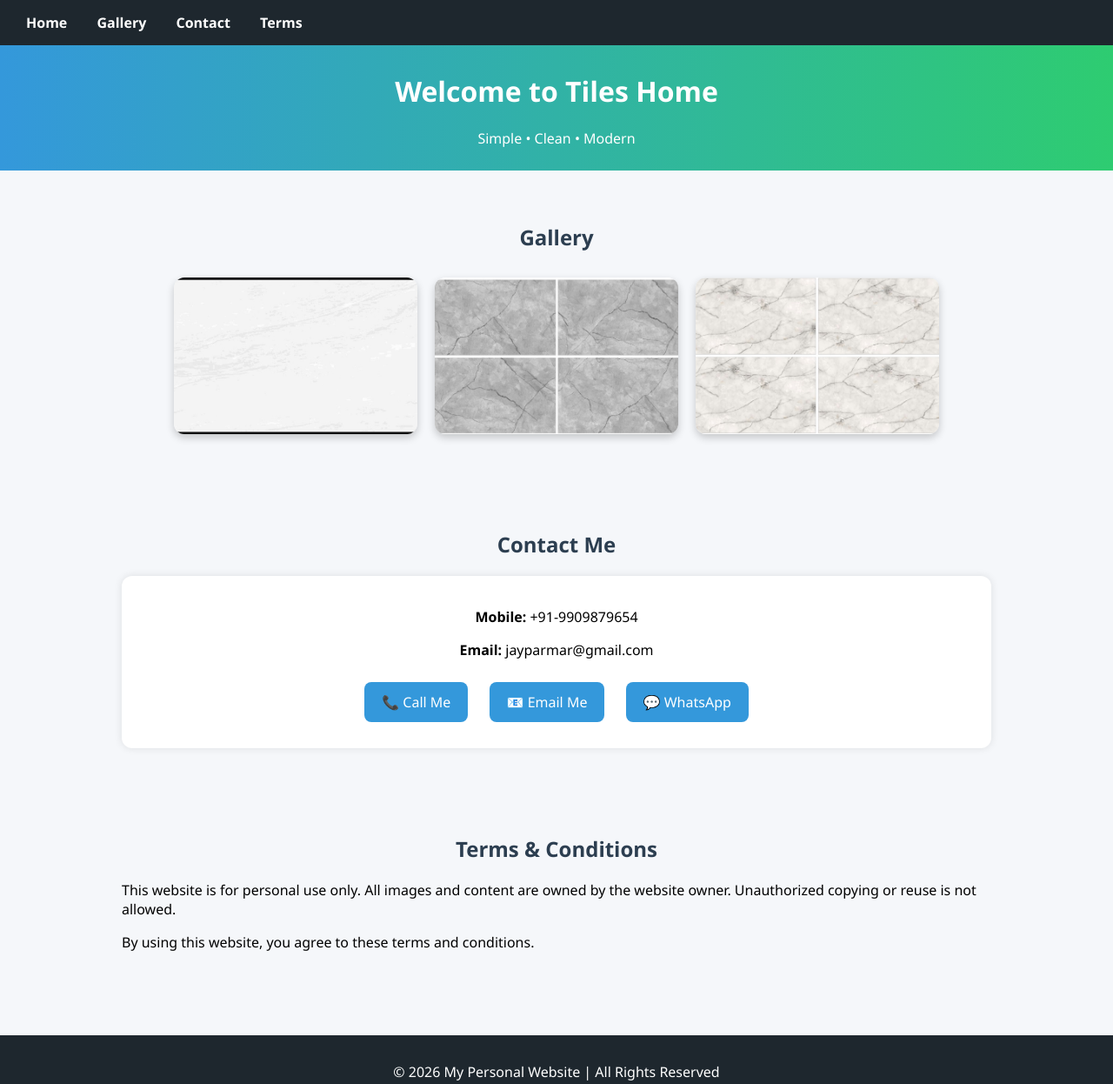
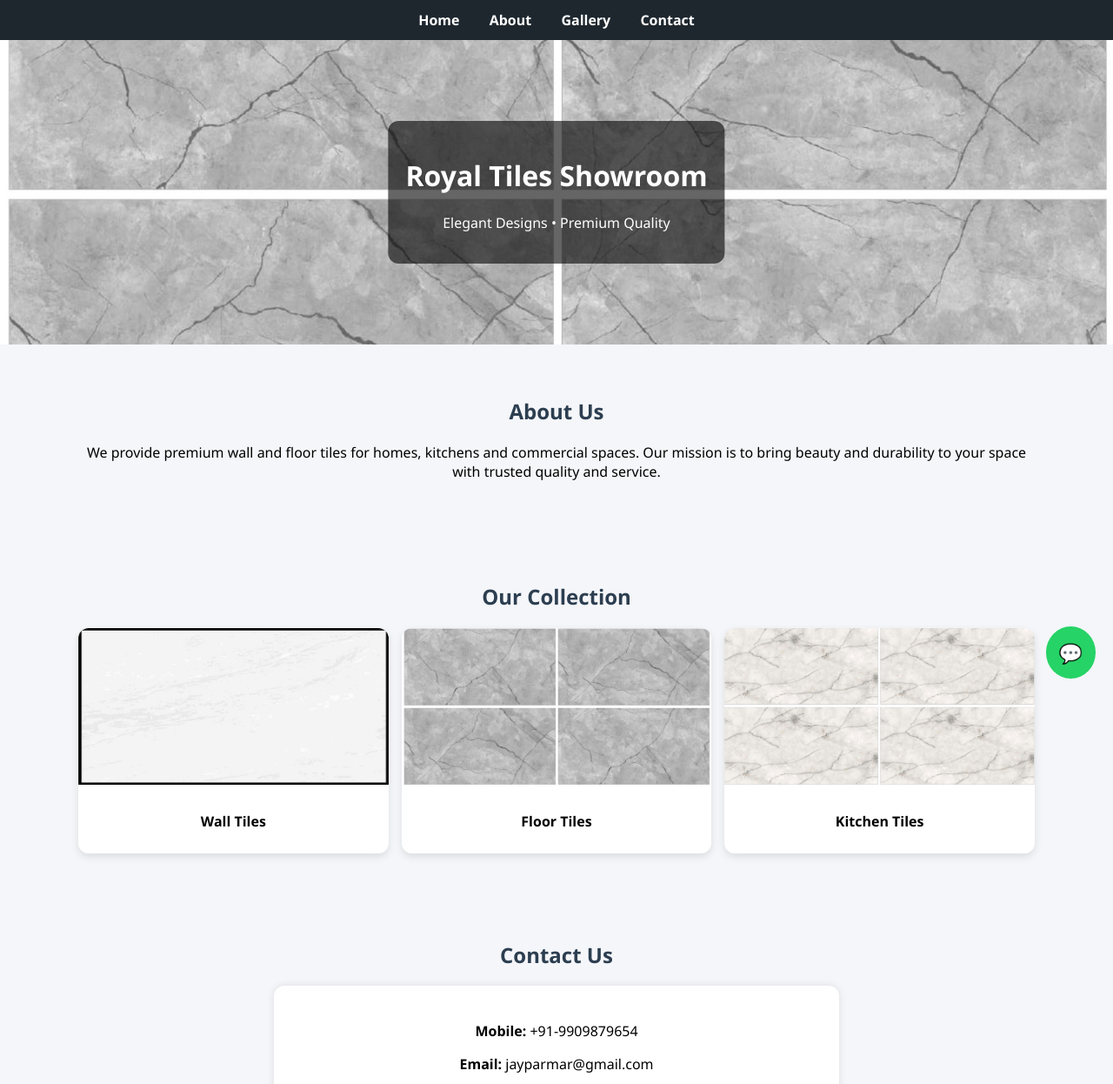
Before and after one commit to vijayrathod4592/TilesHome, a plain HTML site: page index.html in a window 1280 px wide. Shown: the top 1246 px of the page at 87% size. Drawn offline with Linux system fonts and the light colour scheme.

Commit message:
Update index.html

```diff
--- a/index.html
+++ b/index.html
@@ -2,26 +2,26 @@
 <html lang="en">
 <head>
 <meta charset="UTF-8">
-    <title>My Personal Website</title>
+<title>Royal Tiles Showroom</title>
 <meta name="viewport" content="width=device-width, initial-scale=1.0">
 
 <style>
 body {
     margin: 0;
     font-family: "Segoe UI", Arial, sans-serif;
+    background: #f4f6f9;
     scroll-behavior: smooth;
-            background-color: #f5f7fa;
 }
 
+/* NAVBAR */
 nav {
     background: #1e272e;
-            color: white;
-            padding: 15px;
+    padding: 12px;
     position: sticky;
     top: 0;
     z-index: 1000;
+    text-align: center;
 }
-
 nav a {
     color: white;
     margin: 0 15px;
@@ -29,56 +29,113 @@
     font-weight: bold;
 }
 
-        nav a:hover {
-            text-decoration: underline;
+/* SLIDER */
+.slider {
+    position: relative;
+    height: 350px;
+    overflow: hidden;
+}
+.slide {
+    position: absolute;
+    width: 100%;
+    height: 100%;
+    opacity: 0;
+    transition: opacity 1s;
+}
+.slide img {
+    width: 100%;
+    height: 100%;
+    object-fit: cover;
+}
+.slide.active {
+    opacity: 1;
+}
+.slider-text {
+    position: absolute;
+    top: 50%;
+    left: 50%;
+    transform: translate(-50%,-50%);
+    color: white;
+    text-align: center;
+    background: rgba(0,0,0,0.6);
+    padding: 20px;
+    border-radius: 12px;
 }
 
-        header {
-            background: linear-gradient(to right, #3498db, #2ecc71);
-            color: white;
-            padding: 10px 20px;
-            text-align: center;
-        }
-
+/* SECTIONS */
 section {
     padding: 40px 20px;
-            max-width: 1000px;
+    max-width: 1100px;
     margin: auto;
 }
-
 h2 {
     text-align: center;
     color: #2c3e50;
 }
 
+/* GALLERY */
 .gallery {
-            display: flex;
-            flex-wrap: wrap;
-            justify-content: center;
+    display: grid;
+    grid-template-columns: repeat(auto-fit, minmax(250px,1fr));
+    gap: 15px;
+}
+.tile-card {
+    background: white;
+    border-radius: 12px;
+    box-shadow: 0 4px 10px rgba(0,0,0,0.1);
+    overflow: hidden;
+    cursor: pointer;
+    transition: transform 0.3s;
+}
+.tile-card:hover {
+    transform: scale(1.03);
+}
+.tile-card img {
+    width: 100%;
+    height: 180px;
+    object-fit: cover;
+}
+.tile-card p {
+    padding: 10px;
+    text-align: center;
+    font-weight: bold;
 }
 
-        .gallery img {
-            width: 280px;
-            height: 180px;
-            object-fit: cover;
-            margin: 10px;
-            border-radius: 12px;
-            box-shadow: 0 4px 10px rgba(0,0,0,0.2);
-            transition: transform 0.3s;
+/* MODAL */
+.modal {
+    display: none;
+    position: fixed;
+    z-index: 2000;
+    left: 0; top: 0;
+    width: 100%; height: 100%;
+    background: rgba(0,0,0,0.8);
+}
+.modal img {
+    display: block;
+    max-width: 90%;
+    max-height: 80%;
+    margin: 5% auto;
+    border-radius: 10px;
+}
+.modal span {
+    color: white;
+    font-size: 30px;
+    position: absolute;
+    top: 20px;
+    right: 30px;
+    cursor: pointer;
 }
 
-        .gallery img:hover {
-            transform: scale(1.05);
-        }
-
+/* CONTACT */
 .contact-box {
     background: white;
-            padding: 20px;
+    padding: 25px;
     border-radius: 12px;
     box-shadow: 0 0 10px rgba(0,0,0,0.1);
+    max-width: 600px;
+    margin: auto;
     text-align: center;
 }
-
 .contact-box a {
     display: inline-block;
     margin: 10px;
@@ -88,17 +145,34 @@
     border-radius: 8px;
     text-decoration: none;
 }
-
 .contact-box a:hover {
     background: #2ecc71;
 }
 
+/* WHATSAPP FLOAT */
+.whatsapp {
+    position: fixed;
+    bottom: 20px;
+    right: 20px;
+    background: #25d366;
+    color: white;
+    padding: 15px;
+    border-radius: 50%;
+    font-size: 22px;
+    text-decoration: none;
+}
+
+/* FOOTER */
 footer {
     background: #1e272e;
     color: white;
     text-align: center;
     padding: 15px;
-            margin-top: 40px;
+}
+
+/* RESPONSIVE */
+@media(max-width:600px){
+    .slider { height: 250px; }
 }
 </style>
 </head>
@@ -107,51 +181,97 @@
 
 <nav>
 <a href="#home">Home</a>
+<a href="#about">About</a>
 <a href="#gallery">Gallery</a>
 <a href="#contact">Contact</a>
-    <a href="#terms">Terms</a>
 </nav>
 
-<header id="home">
-    <h1>Welcome to Tiles Home</h1>
-    <p>Simple • Clean • Modern</p>
-</header>
+<!-- SLIDER -->
+<div class="slider" id="home">
+    <div class="slide active">
+        <img src="image1.jpeg">
+    </div>
+    <div class="slide">
+        <img src="image2.jpeg">
+    </div>
+    <div class="slide">
+        <img src="image3.jpeg">
+    </div>
+
+    <div class="slider-text">
+        <h1>Royal Tiles Showroom</h1>
+        <p>Elegant Designs • Premium Quality</p>
+    </div>
+</div>
+
+<section id="about">
+<h2>About Us</h2>
+<p style="text-align:center;">
+We provide premium wall and floor tiles for homes, kitchens and commercial spaces.
+Our mission is to bring beauty and durability to your space with trusted quality and service.
+</p>
+</section>
 
 <section id="gallery">
-    <h2>Gallery</h2>
+<h2>Our Collection</h2>
 <div class="gallery">
-        <img src="image1.jpeg" alt="Image 1">
-        <img src="image2.jpeg" alt="Image 2">
-        <img src="image3.jpeg" alt="Image 3">
+    <div class="tile-card" onclick="openModal(this)">
+        <img src="image1.jpeg">
+        <p>Wall Tiles</p>
+    </div>
+    <div class="tile-card" onclick="openModal(this)">
+        <img src="image2.jpeg">
+        <p>Floor Tiles</p>
+    </div>
+    <div class="tile-card" onclick="openModal(this)">
+        <img src="image3.jpeg">
+        <p>Kitchen Tiles</p>
+    </div>
 </div>
 </section>
 
+<!-- IMAGE MODAL -->
+<div id="modal" class="modal">
+<span onclick="closeModal()">✖</span>
+<img id="modalImg">
+</div>
+
 <section id="contact">
-    <h2>Contact Me</h2>
+<h2>Contact Us</h2>
 <div class="contact-box">
 <p><strong>Mobile:</strong> +91-9909879654</p>
 <p><strong>Email:</strong> jayparmar@gmail.com</p>
 
-        <a href="tel:+919909879654">📞 Call Me</a>
-        <a href="mailto:jayparmar@gmail.com">📧 Email Me</a>
+<a href="tel:+919909879654">📞 Call Now</a>
+<a href="mailto:jayparmar@gmail.com">📧 Email</a>
 <a href="https://wa.me/919909879654" target="_blank">💬 WhatsApp</a>
 </div>
 </section>
 
-<section id="terms">
-    <h2>Terms & Conditions</h2>
-    <p>
-        This website is for personal use only. All images and content are owned by the website
-        owner. Unauthorized copying or reuse is not allowed.
-    </p>
-    <p>
-        By using this website, you agree to these terms and conditions.
-    </p>
-</section>
+<footer>
+<p>© 2026 Royal Tiles Showroom | All Rights Reserved</p>
+</footer>
 
-<footer>
-    <p>© 2026 My Personal Website | All Rights Reserved</p>
-</footer>
+<a href="https://wa.me/919909879654" class="whatsapp" target="_blank">💬</a>
+
+<script>
+let slides = document.querySelectorAll(".slide");
+let index = 0;
+
+setInterval(()=>{
+    slides[index].classList.remove("active");
+    index = (index + 1) % slides.length;
+    slides[index].classList.add("active");
+},3000);
+
+function openModal(card){
+    document.getElementById("modal").style.display="block";
+    document.getElementById("modalImg").src = card.querySelector("img").src;
+}
+function closeModal(){
+    document.getElementById("modal").style.display="none";
+}
+</script>
 
 </body>
 </html>
```
Lines whose indentation alone changed are shown as unchanged.
